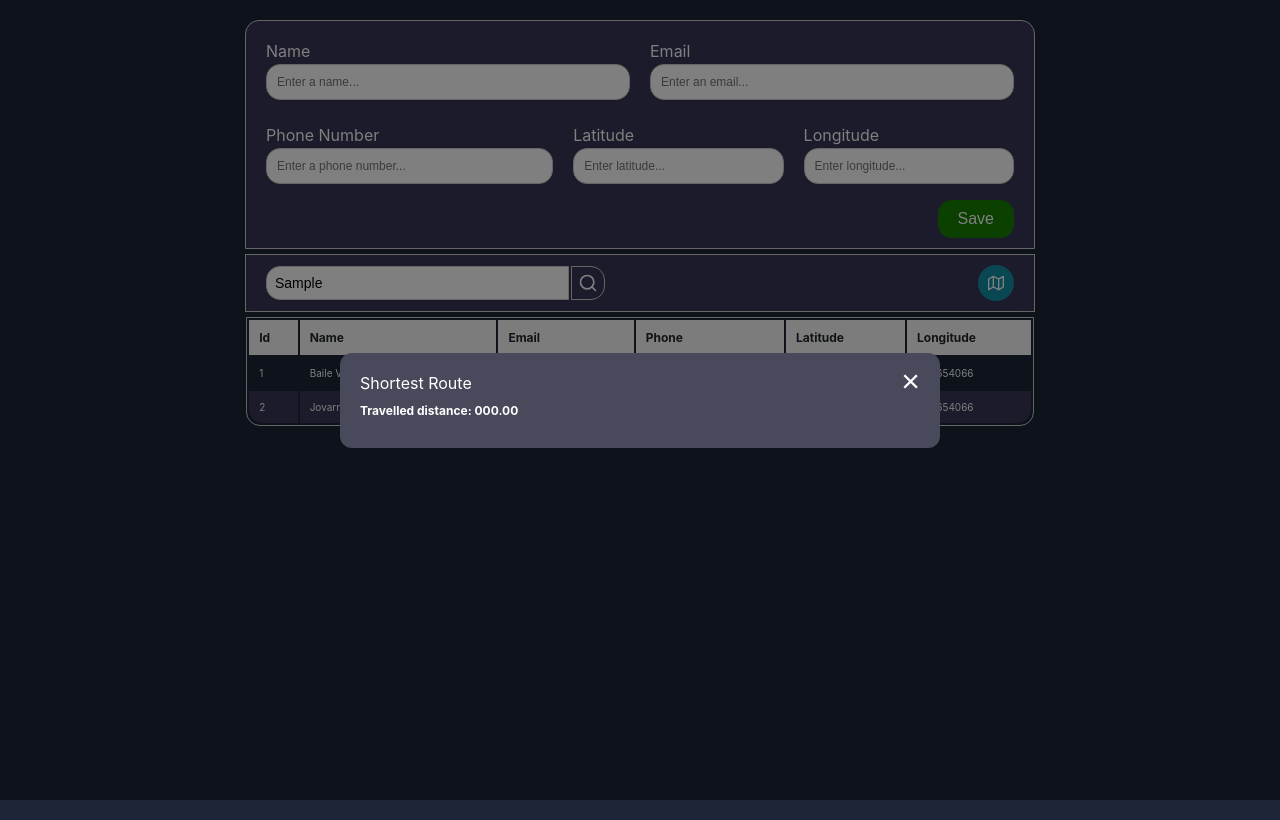
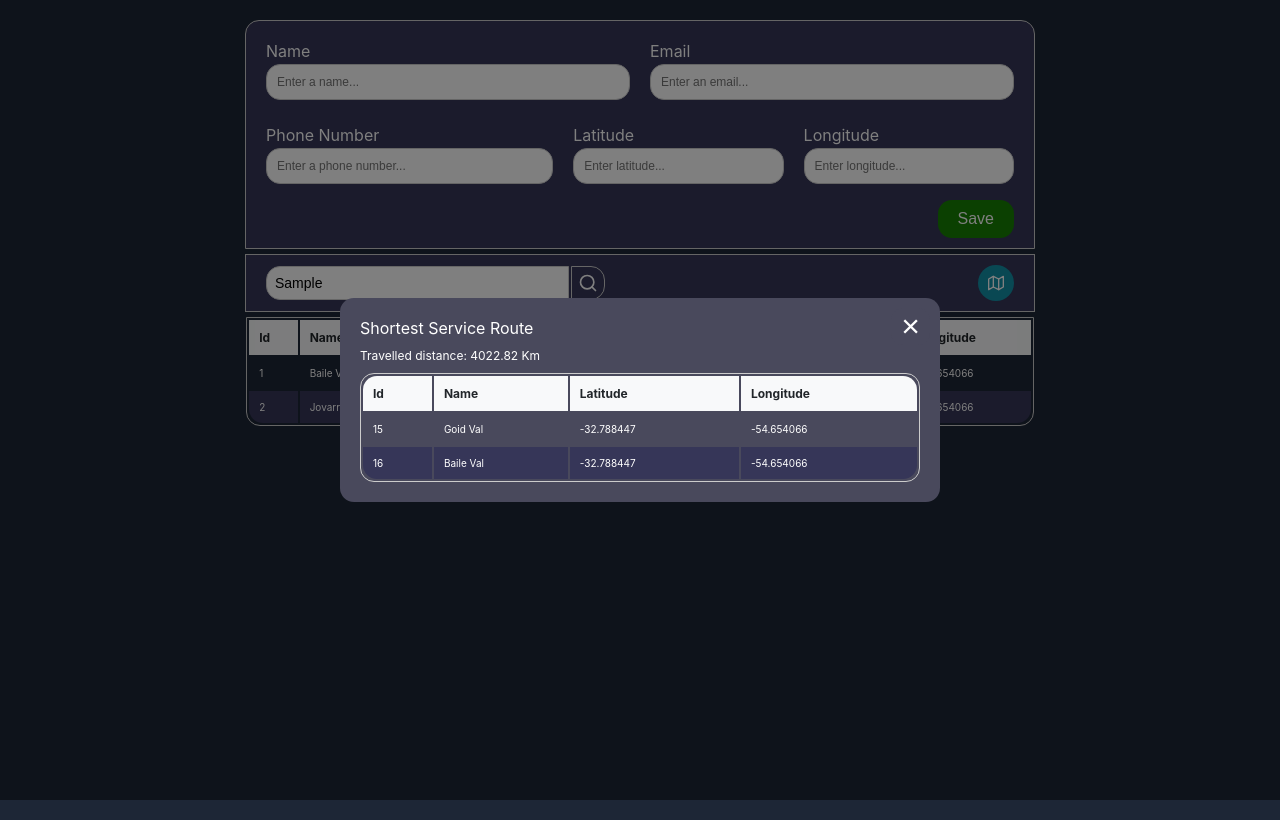
Before and after one commit to FreymundDeveloper/Clients-Locator, a React (Create React App) app in the folder frontend/: page / in a window 1280 px wide. Both pictures are taken after typing "Sample" into the empty fields and a click on the button 996 px from the left and 283 px from the top of the page. Built offline with nearby package versions, Linux system fonts and the light colour scheme.

Commit message:
Modal Complete

```diff
--- a/frontend/src/components/Modal/Modal.jsx
+++ b/frontend/src/components/Modal/Modal.jsx
@@ -1,14 +1,32 @@
 import React from 'react';
 import styled from 'styled-components';
-import { ButtonClose, Title } from '../../components';
+import { ButtonClose, Title, TableRoute } from '../../components';
 
 export const Modal = ({ isOpen, onClose }) => {
+    const Test = {
+        "optimizedRoute": [
+            {
+                "id": 15,
+                "name": "Goid Val",
+                "latitude": -32.788447,
+                "longitude": -54.654066
+            },
+            {
+                "id": 16,
+                "name": "Baile Val",
+                "latitude": -32.788447,
+                "longitude": -54.654066
+            }
+        ],
+        "minDistance": 4022.822803401694
+    }
     return (
         <ModalWrapper isOpen={isOpen}>
             <ModalContent>
                 <ButtonClose onClose={onClose}></ButtonClose>
-                <Title size={"form"}>Shortest Route</Title>
-                <AboutContent>Travelled distance: {"000.00"}</AboutContent>
+                <Title size={"form"}>Shortest Service Route</Title>
+                <AboutContent>Travelled distance: {Test.minDistance.toFixed(2)} Km</AboutContent>
+                <TableRoute list={Test.optimizedRoute}></TableRoute>
             </ModalContent>
         </ModalWrapper>
     );
@@ -32,10 +50,11 @@ const ModalContent = styled.div`
     max-width: 70vh;
     padding: 20px;
     position: relative;
-    border-radius: 12px;
+    border-radius: 14px;
 `;
 
-const AboutContent = styled.h5`
+const AboutContent = styled.label`
+    display: block;
     font-size: 12px;
     margin-bottom: 10px;
     margin-top: 10px;
--- /dev/null
+++ b/frontend/src/components/Table/TableRoute.jsx
@@ -0,0 +1,85 @@
+import React from "react";
+import styled from "styled-components";
+import { Title } from "../../components";
+
+const columns = [
+    { key: 'id', label: 'Id' },
+    { key: 'name', label: 'Name' },
+    { key: 'latitude', label: 'Latitude' },
+    { key: 'longitude', label: 'Longitude' },
+];
+
+export const TableRoute = ({ list }) => {
+    const renderRows = () => {
+        return list.map((route, index) => (
+            <TableRow key={route.id}>
+                {columns.map((column) => (
+                    <TableCell key={column.key} isLastCell={index === list.length - 1}>
+                        {route[column.key]}
+                    </TableCell>
+                ))}
+            </TableRow>
+        ));
+    };
+
+    return (
+        <StyledTable>
+            <TableHead>
+                <TableRow>
+                    {columns.map((column) => (
+                        <TableHeaderCell key={column.key}>
+                            <Title size="table">{column.label}</Title>
+                        </TableHeaderCell>
+                    ))}
+                </TableRow>
+            </TableHead>
+            <tbody>{renderRows()}</tbody>
+        </StyledTable>
+    );
+};
+
+const StyledTable = styled.table`
+    width: 100%;
+    max-width: 100%;
+    margin: 0;
+    border: 1px solid #ccc;
+    border-radius: 14px;
+    overflow-x: auto;
+`;
+
+const TableHead = styled.thead`
+    background-color: #f8f9fa;
+    color: #212529;
+`;
+
+const TableRow = styled.tr`
+    &:nth-child(even) {
+        background-color: ${(props) => props.theme.color.formColor};
+    }
+`;
+
+const TableHeaderCell = styled.th`
+    padding: 10px;
+    text-align: left;
+    &:first-child {
+        border-top-left-radius: 14px;
+    }
+
+    &:last-child {
+        border-top-right-radius: 14px;
+    }
+`;
+
+const TableCell = styled.td`
+    padding: 10px;
+    font-size: 10px;
+    text-align: left;
+
+    &:first-child {
+        border-bottom-left-radius: ${(props) => (props.isLastCell ? "14px" : "0")};
+    }
+
+    &:last-child {
+        border-bottom-right-radius: ${(props) => (props.isLastCell ? "14px" : "0")};
+    }
+`;
--- a/frontend/src/components/index.jsx
+++ b/frontend/src/components/index.jsx
@@ -7,5 +7,6 @@ export * from './Form/FormRegister';
 export * from './Input/InputForm';
 export * from './Input/InputSearch';
 export * from './Modal/Modal';
+export * from './Table/TableRoute';
 export * from './Table/TableUsers';
 export * from './Text/Title';
```
